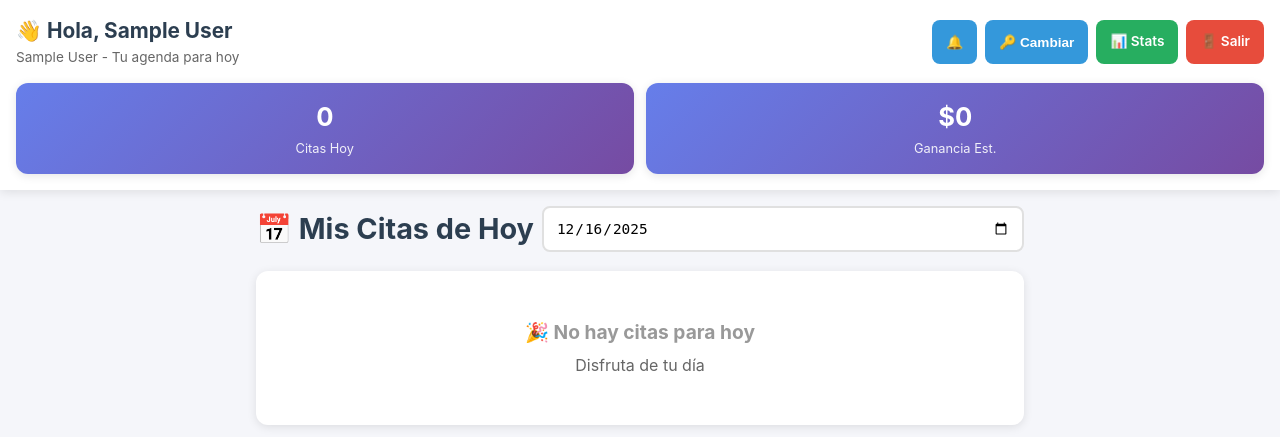
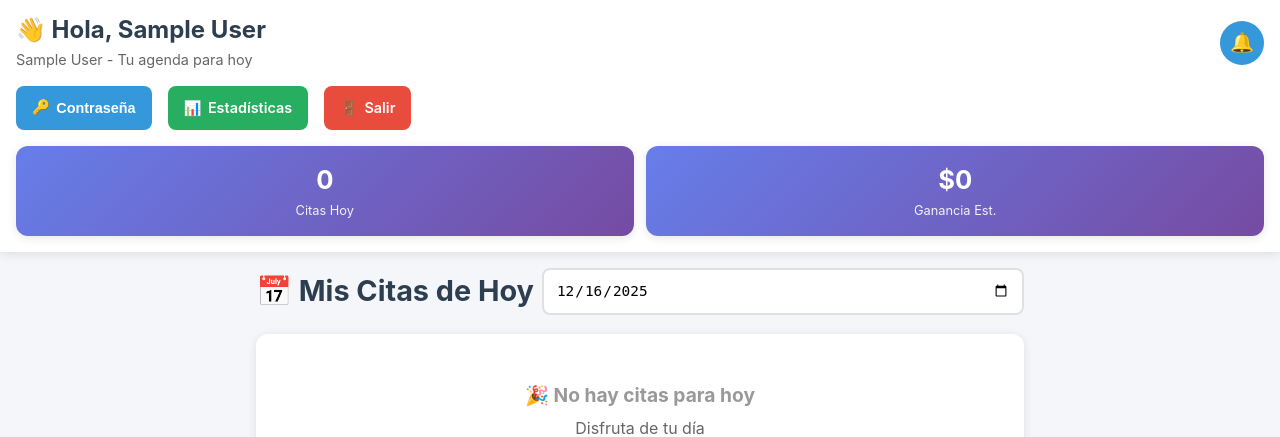
Before and after one commit to DanielPaezR/Wabot, a Flask app: page /profesional in a window 1280 px wide. Shown: the top 437 px of the page. Run offline with Flask 3, Linux system fonts and the light colour scheme; the visitor is signed in with stand-in values (Sample User, id 1); data that the repository does not hold is empty; some libraries are stand-ins or nearby versions.

```diff
--- a/templates/profesional/dashboard.html
+++ b/templates/profesional/dashboard.html
@@ -47,76 +47,54 @@
             padding-top: calc(1rem + env(safe-area-inset-top));
         }
 
-        .header-top {
+        /* NUEVO: Encabezado con saludo y botón de notificaciones */
+        .header-main {
             display: flex;
             justify-content: space-between;
             align-items: flex-start;
             margin-bottom: 1rem;
-            gap: 0.5rem;
+            gap: 1rem;
+        }
+
+        .welcome {
+            flex: 1;
+            min-width: 0; /* Permite que el texto se trunque si es necesario */
         }
 
         .welcome h1 {
-            font-size: 1.3rem;
+            font-size: 1.4rem;
             color: var(--dark);
-            margin-bottom: 0.2rem;
+            margin-bottom: 0.3rem;
+            line-height: 1.2;
         }
 
         .welcome p {
             color: var(--text-light);
-            font-size: 0.85rem;
+            font-size: 0.9rem;
         }
 
-        .nav-buttons {
+        .notification-header-btn {
+            flex-shrink: 0;
+            position: relative;
+            width: 44px;
+            height: 44px;
+            border-radius: 50%;
+            background: var(--info);
+            border: none;
+            color: white;
             display: flex;
-            gap: 0.5rem;
-            flex-shrink: 0;
+            align-items: center;
+            justify-content: center;
+            font-size: 1.2rem;
+            cursor: pointer;
+            transition: all 0.2s ease;
         }
 
-        .btn {
-            padding: 10px 14px;
-            border: none;
-            border-radius: 8px;
-            text-decoration: none;
-            font-size: 0.85rem;
-            font-weight: 600;
-            cursor: pointer;
-            transition: all 0.2s ease;
-            display: inline-flex;
-            align-items: center;
-            gap: 0.4rem;
-            min-height: 44px; /* Tappable area */
+        .notification-header-btn:active {
+            transform: scale(0.95);
         }
 
-        .btn-primary {
-            background: var(--primary);
-            color: var(--white);
-        }
-
-        .btn-success {
-            background: var(--success);
-            color: var(--white);
-        }
-
-        .btn-logout {
-            background: var(--danger);
-            color: var(--white);
-        }
-
-        .btn-info {
-            background: var(--info);
-            color: var(--white);
-        }
-
-        .btn:active {
-            transform: scale(0.98);
-        }
-
-        /* NOTIFICATIONS BADGE */
-        .notification-btn {
-            position: relative;
-        }
-
-        .notification-badge {
+        .notification-header-badge {
             position: absolute;
             top: -5px;
             right: -5px;
@@ -125,12 +103,94 @@
             border-radius: 50%;
             width: 20px;
             height: 20px;
-            font-size: 12px;
+            font-size: 11px;
             display: flex;
             align-items: center;
             justify-content: center;
             font-weight: bold;
             animation: pulse 2s infinite;
+        }
+
+        /* NUEVO: Barra de acciones inferior */
+        .header-actions {
+            display: flex;
+            justify-content: space-between;
+            gap: 0.5rem;
+            margin-bottom: 1rem;
+        }
+
+        .action-btn {
+            flex: 1;
+            padding: 10px;
+            border: none;
+            border-radius: 8px;
+            text-decoration: none;
+            font-size: 0.85rem;
+            font-weight: 600;
+            cursor: pointer;
+            transition: all 0.2s ease;
+            display: flex;
+            align-items: center;
+            justify-content: center;
+            gap: 0.4rem;
+            min-height: 44px;
+            text-align: center;
+        }
+
+        .action-btn-primary {
+            background: var(--primary);
+            color: var(--white);
+        }
+
+        .action-btn-success {
+            background: var(--success);
+            color: var(--white);
+        }
+
+        .action-btn-logout {
+            background: var(--danger);
+            color: var(--white);
+        }
+
+        .action-btn-info {
+            background: var(--info);
+            color: var(--white);
+        }
+
+        .action-btn:active {
+            transform: scale(0.98);
+        }
+
+        /* Ajustes para pantallas más grandes */
+        @media (min-width: 480px) {
+            .header-actions {
+                gap: 0.8rem;
+            }
+
+            .action-btn {
+                font-size: 0.9rem;
+                padding: 10px 12px;
+            }
+        }
+
+        @media (min-width: 768px) {
+            .header-main {
+                align-items: center;
+            }
+
+            .welcome h1 {
+                font-size: 1.5rem;
+            }
+
+            .header-actions {
+                justify-content: flex-start;
+                gap: 1rem;
+            }
+
+            .action-btn {
+                flex: 0 0 auto;
+                padding: 10px 16px;
+            }
         }
 
         @keyframes pulse {
@@ -705,7 +763,7 @@
                 margin: 0 auto;
             }
 
-            .header-top {
+            .header-main {
                 align-items: center;
             }
 
@@ -888,21 +954,32 @@
     </div>
 
     <div class="header">
-        <div class="header-top">
+        <!-- Fila superior: Saludo + Botón de notificaciones -->
+        <div class="header-main">
             <div class="welcome">
                 <h1>👋 Hola, {{ session.usuario_nombre }}</h1>
                 <p>{{ session.negocio_nombre }} - Tu agenda para hoy</p>
             </div>
-            <div class="nav-buttons">
-                <!-- Botón de notificaciones con badge -->
-                <button class="btn btn-info notification-btn" onclick="toggleNotifications()">
-                    🔔
-                    <span id="notificationBadge" class="notification-badge" style="display: none;">0</span>
-                </button>
-                <button class="btn btn-info" onclick="openPasswordModal()">🔑 Cambiar</button>
-                <a href="{{ url_for('profesional_estadisticas') }}?profesional_id={{ profesional_id }}" class="btn btn-success">📊 Stats</a>
-                <a href="{{ url_for('logout') }}" class="btn btn-logout">🚪 Salir</a>
-            </div>
+            <button class="notification-header-btn" onclick="toggleNotifications()">
+                🔔
+                <span id="notificationBadge" class="notification-header-badge" style="display: none;">0</span>
+            </button>
+        </div>
+
+        <!-- Fila inferior: Botones de acción -->
+        <div class="header-actions">
+            <button class="action-btn action-btn-info" onclick="openPasswordModal()">
+                <span>🔑</span>
+                <span>Contraseña</span>
+            </button>
+            <a href="{{ url_for('profesional_estadisticas') }}?profesional_id={{ profesional_id }}" class="action-btn action-btn-success">
+                <span>📊</span>
+                <span>Estadísticas</span>
+            </a>
+            <a href="{{ url_for('logout') }}" class="action-btn action-btn-logout">
+                <span>🚪</span>
+                <span>Salir</span>
+            </a>
         </div>
 
         <!-- Panel de notificaciones (oculto inicialmente) -->
@@ -910,8 +987,8 @@
             <div class="notifications-header">
                 <h3>🔔 Notificaciones</h3>
                 <div>
-                    <button class="btn btn-sm btn-info" onclick="loadNotifications()">🔄</button>
-                    <button class="btn btn-sm btn-success" onclick="markAllAsRead()">✓ Leer todas</button>
+                    <button class="action-btn action-btn-info" onclick="loadNotifications()" style="padding: 8px; font-size: 0.8rem;">🔄</button>
+                    <button class="action-btn action-btn-success" onclick="markAllAsRead()" style="padding: 8px; font-size: 0.8rem;">✓ Leer todas</button>
                 </div>
             </div>
             <div id="notificationsList">
@@ -1382,7 +1460,7 @@
         // Cerrar panel de notificaciones al hacer clic fuera
         document.addEventListener('click', function(e) {
             const panel = document.getElementById('notificationsPanel');
-            const btn = document.querySelector('.notification-btn');
+            const btn = document.querySelector('.notification-header-btn');
 
             if (notificationsOpen && panel && !panel.contains(e.target) && !btn.contains(e.target)) {
                 toggleNotifications();
```
Also changed, not shown: other parts of templates/profesional/dashboard.html (+24 -17 lines).
